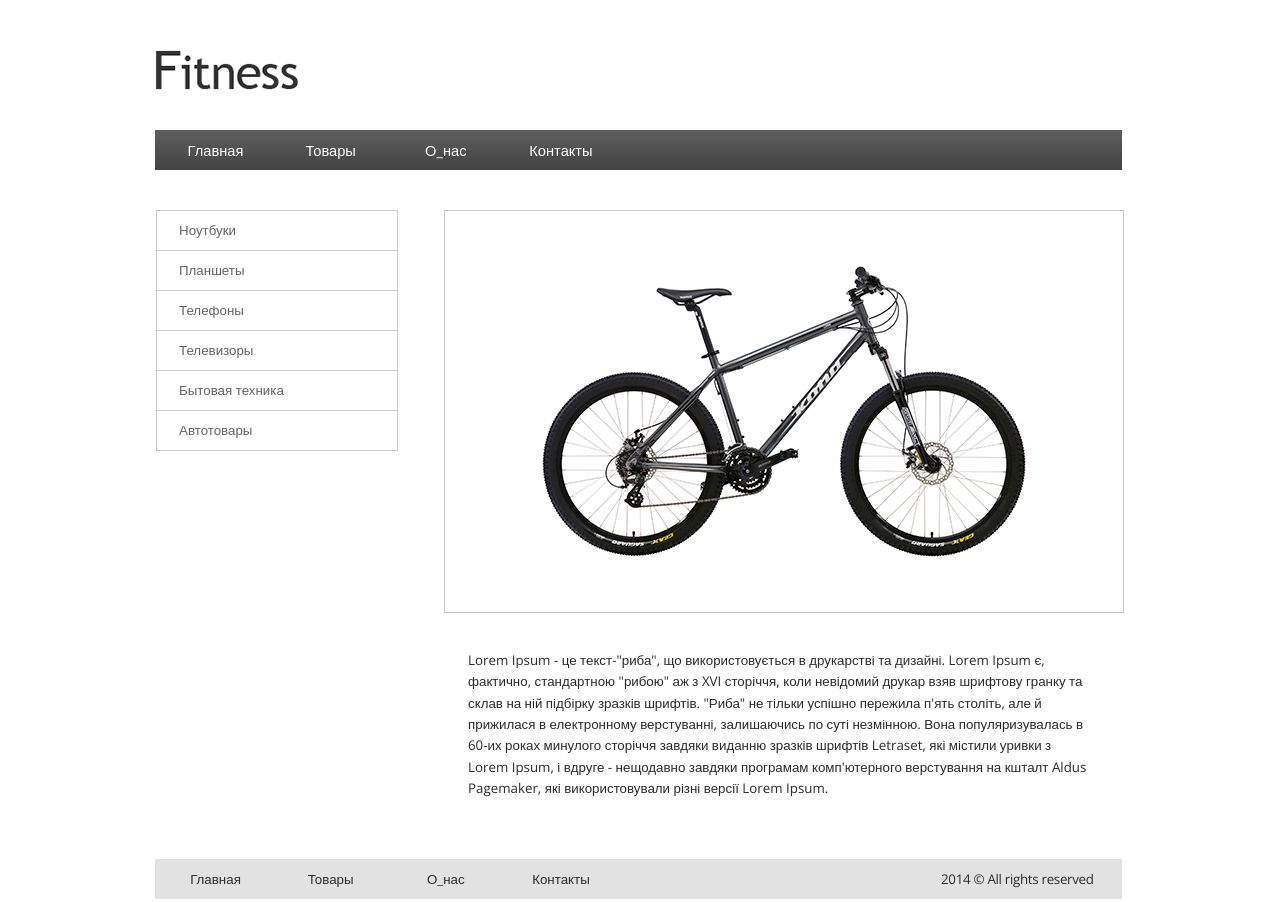
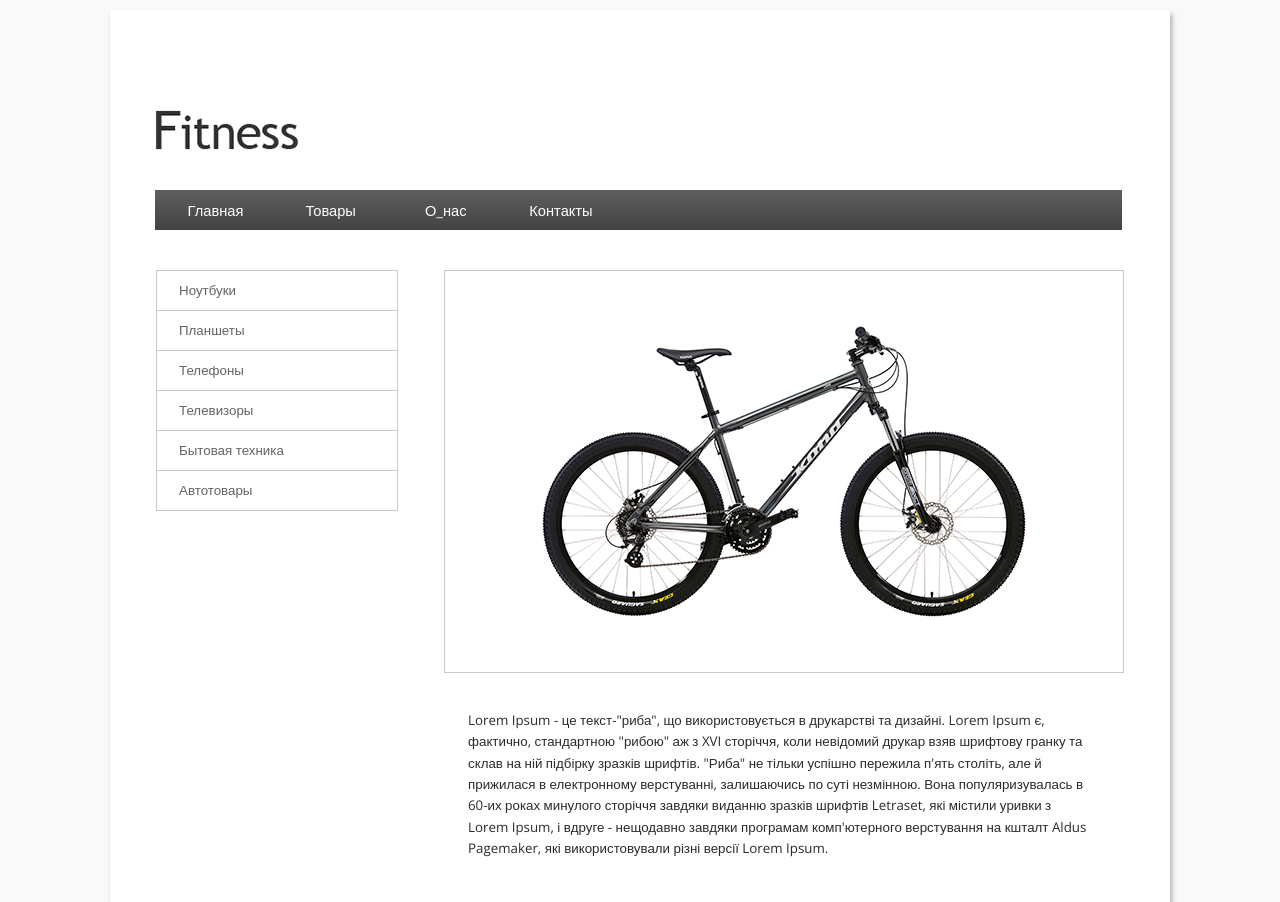
Before and after one commit to SviatoslavK/GoIt-HW-3, a plain HTML site: page index.html in a window 1280 px wide. Shown: the top 902 px of the page. Drawn offline with nearby package versions, Linux system fonts and the light colour scheme.

Commit message:
Added shadow and background-color

```diff
--- a/css/style.css
+++ b/css/style.css
@@ -1,9 +1,14 @@
 body {
    font-family: 'Open Sans', sans-serif;
+   background-color: #f9f9f9;
 }
 .wrapper {
-   margin: 0 auto;
+   margin: 10px auto 10px auto;
    width: 1060px;
+   background-color: #ffffff;
+   padding: 50px 0 60px 0;
+   -webkit-box-shadow: 2px 4px 5px 0.00px rgba(0, 0, 0, 0.3);
+   box-shadow: 2px 4px 5px 0.00px rgba(0, 0, 0, 0.3);
 }
 /*  HEADER  */
 
```
